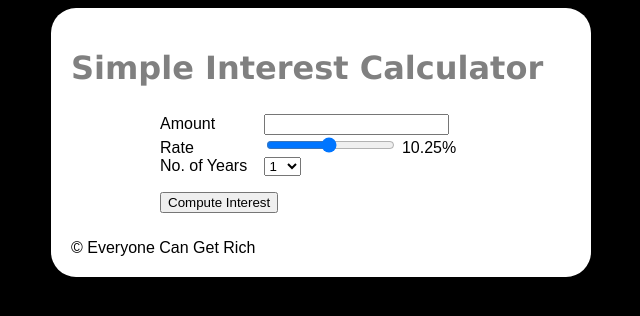
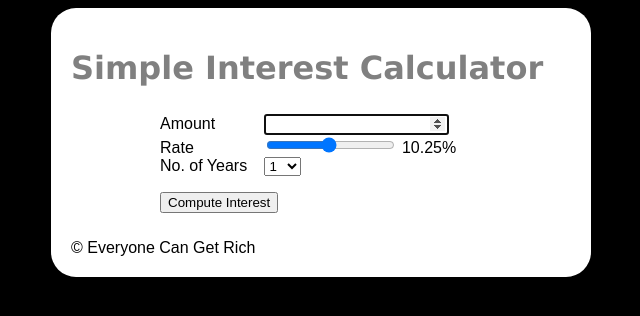
Before and after one commit to mossmana/Simple-Interest-Calculator, a plain HTML site: page index.html in a window 1280 px wide. Shown: the whole page, without its empty margins (319-959 px from the left). Drawn offline with Linux system fonts and the light colour scheme.

Commit message:
added autofocus

```diff
--- a/index.html
+++ b/index.html
@@ -10,7 +10,7 @@
             <h1>Simple Interest Calculator</h1>
             <div class="content">
                 <fieldset>
-                    <label for="principal">Amount</label>&nbsp;<input type="number" id="principal"><br/>
+                    <label for="principal">Amount</label>&nbsp;<input type="number" id="principal" autofocus><br/>
                     <label for"rate">Rate</label>&nbsp;<input type="range" id="rate" min="1" max="20" step="0.25" value="10.25" onchange="updateRate()">
                     <span id="rate_val">
                     10.25%
```
